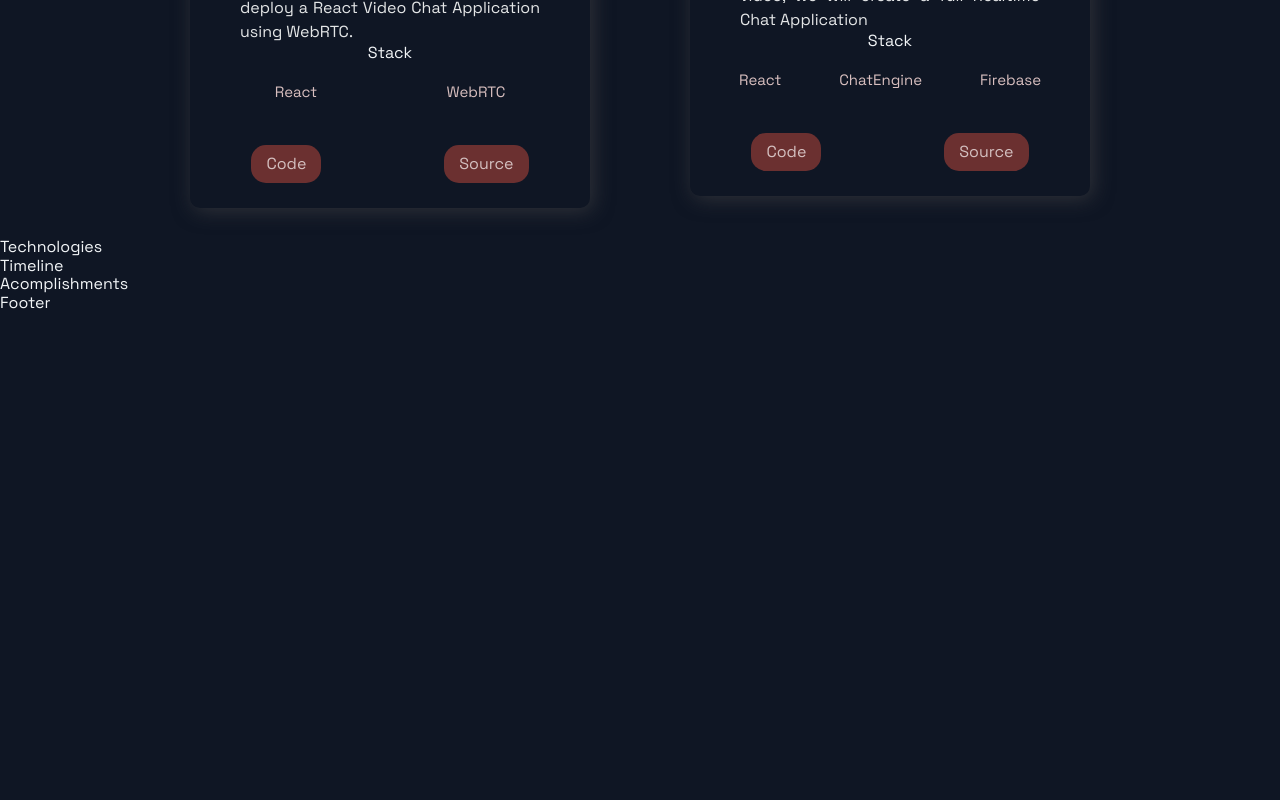
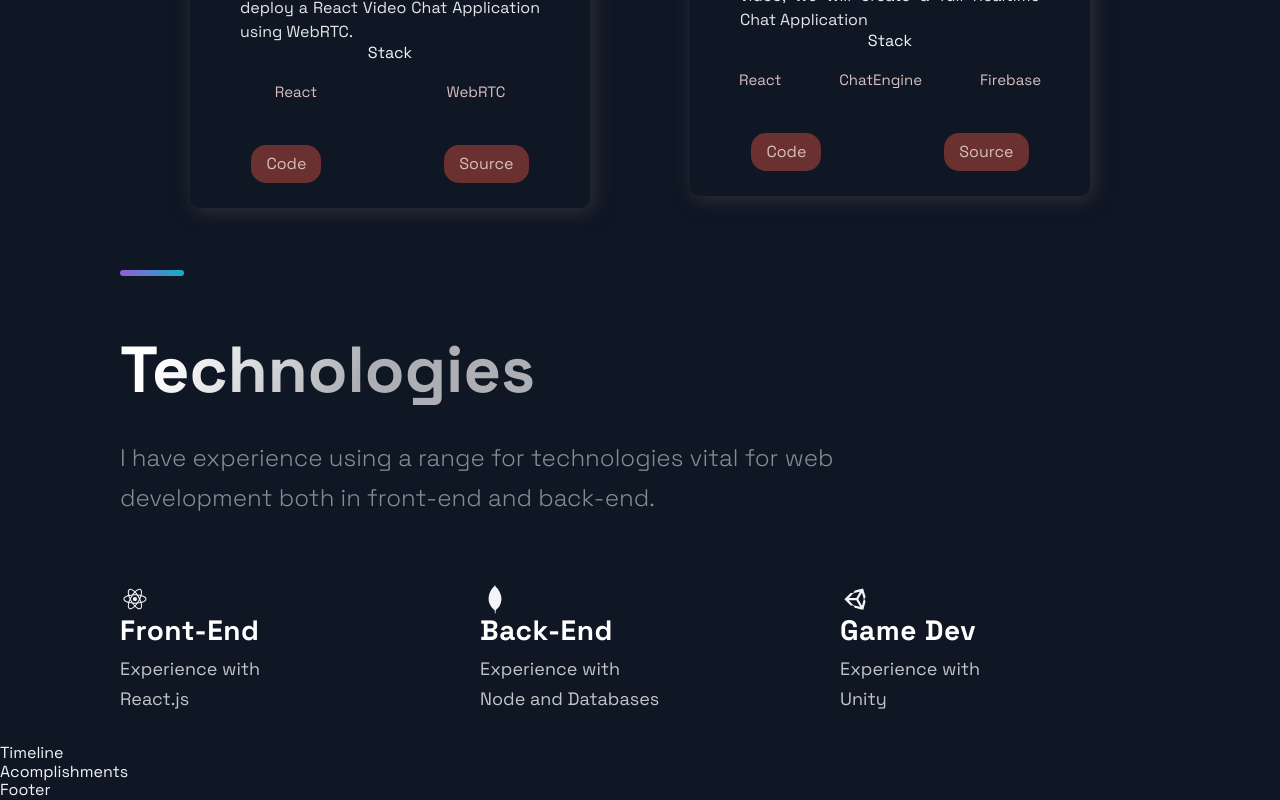
Before and after one commit to Noby1Kenobi/portfolio-website, a Next.js app: page / in a window 1280 px wide. Shown: the part 1959-2759 px from the top of the page. Before the commit the page ends 2272 px from the top, so only its background shows below. Built offline with nearby package versions, Linux system fonts and the light colour scheme.

Commit message:
Populate technologies component to display tech I have experience using

```diff
--- a/src/components/Technologies/Technologies.js
+++ b/src/components/Technologies/Technologies.js
@@ -1,12 +1,48 @@
 import React from 'react';
-import { DiFirebase, DiReact, DiZend } from 'react-icons/di';
+import { DiMongodb, DiReact, DiUnitySmall } from 'react-icons/di';
 import { Section, SectionDivider, SectionText, SectionTitle } from '../../styles/GlobalComponents';
 import { List, ListContainer, ListItem, ListParagraph, ListTitle } from './TechnologiesStyles';
 
 const Technologies = () =>  (
-  <div>
-    Technologies
-  </div>
+  <Section id="tech">
+    <SectionDivider />
+    <SectionTitle main>Technologies</SectionTitle>
+    <SectionText>
+      I have experience using a range for technologies vital for web development both in front-end and back-end.
+    </SectionText>
+    <List>
+      <ListItem>
+        <DiReact size="3rem" />
+        <ListContainer>
+          <ListTitle>Front-End</ListTitle>
+          <ListParagraph>
+            Experience with <br />
+            React.js
+          </ListParagraph>
+        </ListContainer>
+      </ListItem>
+      <ListItem>
+        <DiMongodb size="3rem" />
+        <ListContainer>
+          <ListTitle>Back-End</ListTitle>
+          <ListParagraph>
+            Experience with <br />
+            Node and Databases
+          </ListParagraph>
+        </ListContainer>
+      </ListItem>
+      <ListItem>
+        <DiUnitySmall size="3rem" />
+        <ListContainer>
+          <ListTitle>Game Dev</ListTitle>
+          <ListParagraph>
+            Experience with <br />
+            Unity
+          </ListParagraph>
+        </ListContainer>
+      </ListItem>
+    </List>
+  </Section>
 );
 
 export default Technologies;
```
